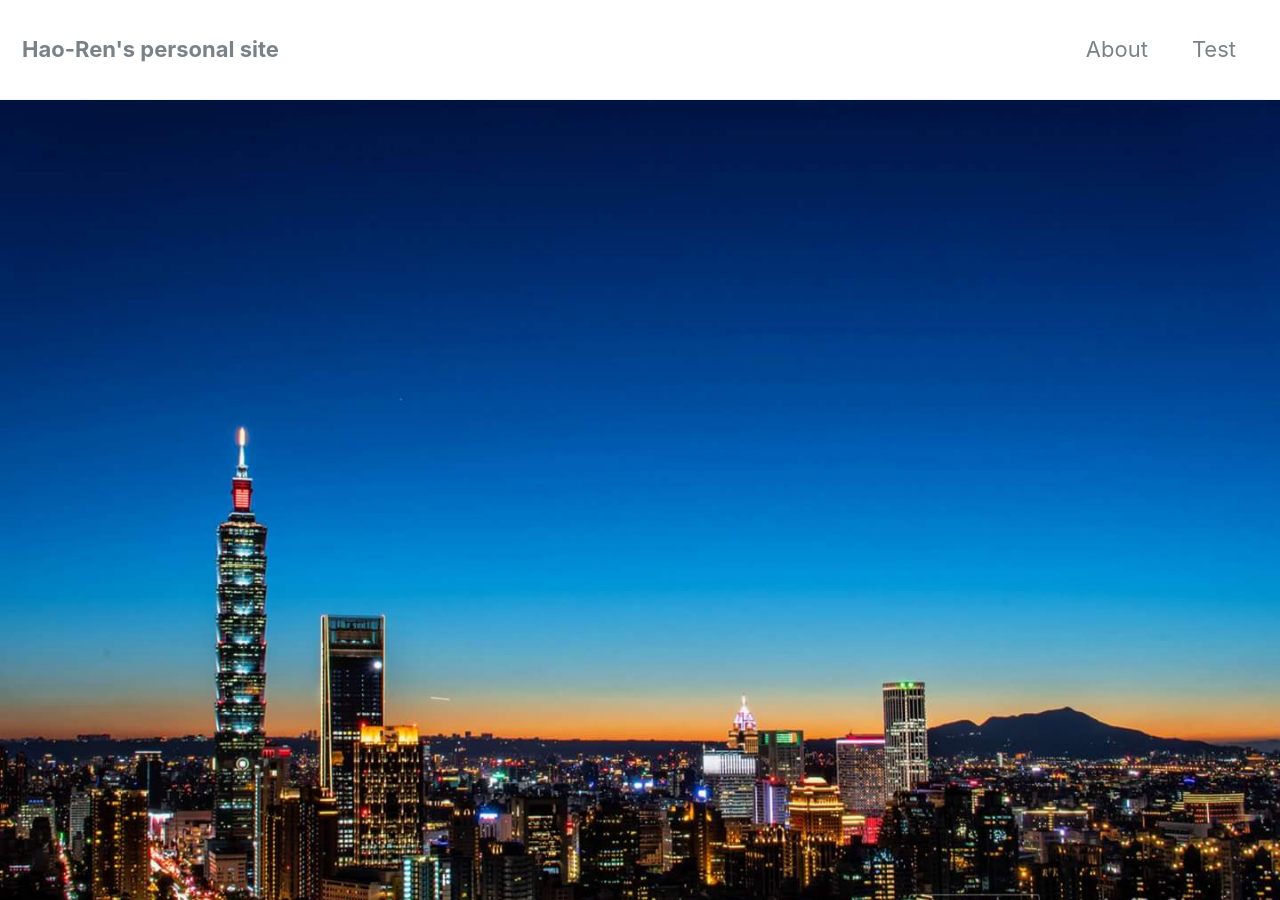
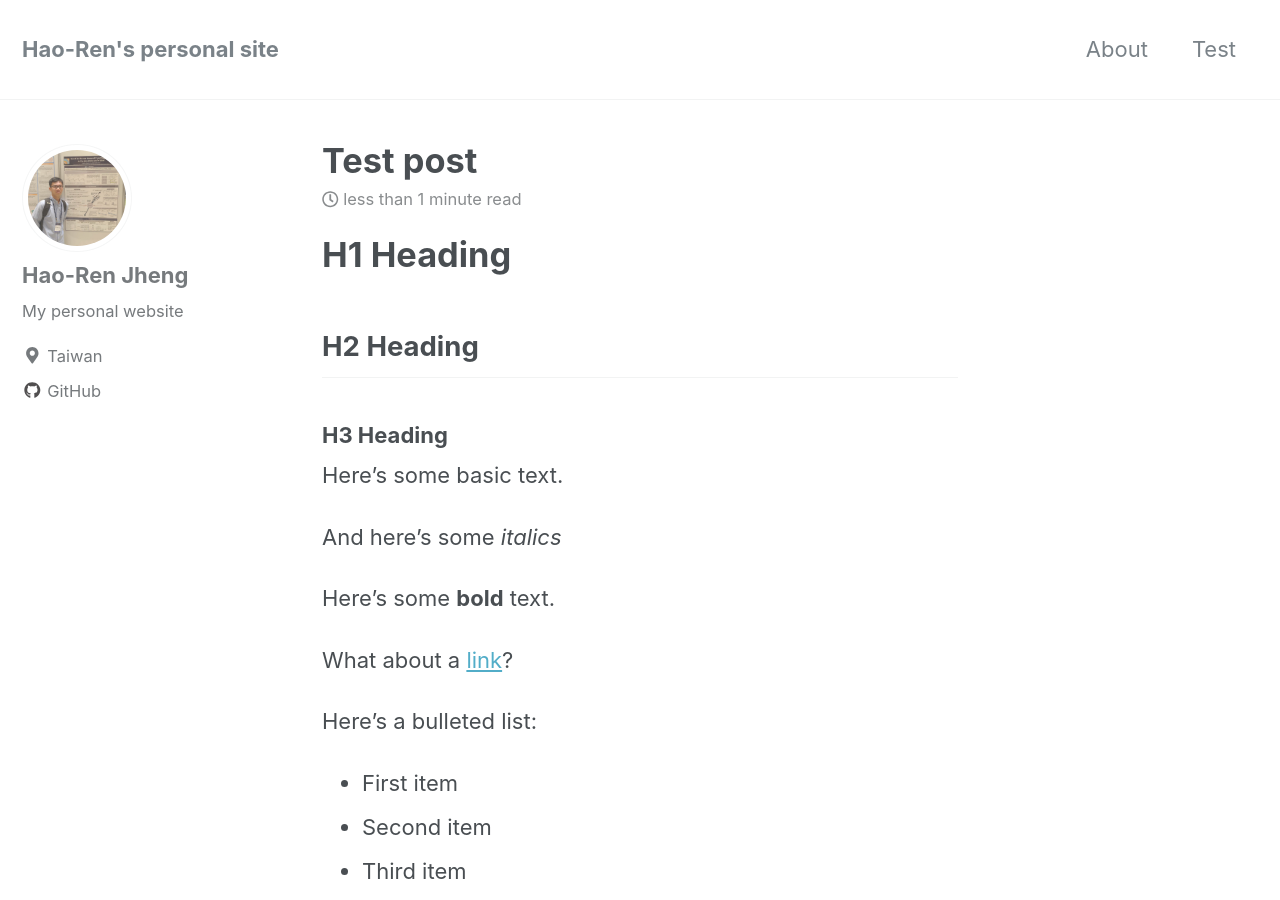
Before and after one commit to hrjheng/hrjheng.github.io, a Jekyll site: the page built from _posts/2018-09-05-testpost.md, in a window 1280 px wide and 900 px high. Built offline with Jekyll 4.4.1, drawn with Linux system fonts in a browser that asks for light colours; nearby versions of some CDN libraries; formulas are drawn with MathJax 3.

Commit message:
new commit

```diff
--- a/_posts/2018-09-05-testpost.md
+++ b/_posts/2018-09-05-testpost.md
@@ -2,8 +2,6 @@
 title: "Test post"
 date: 2018-09-05
 tags: [Test post]
-header:
-  image: "/images/FB_IMG_1531193471521.jpg"
 excerpt: "Test post"
 mathjax: "true"
 ---
```
